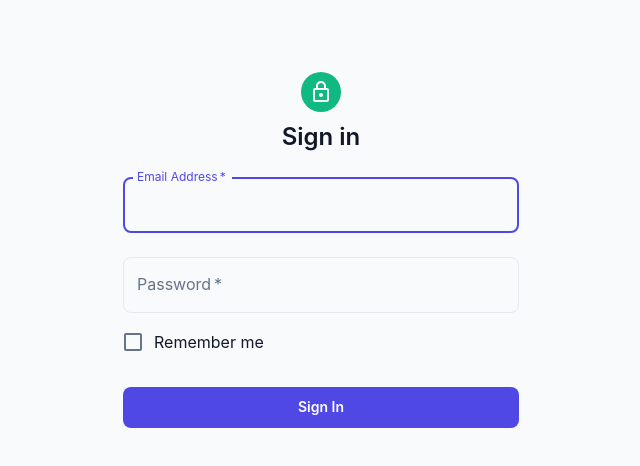
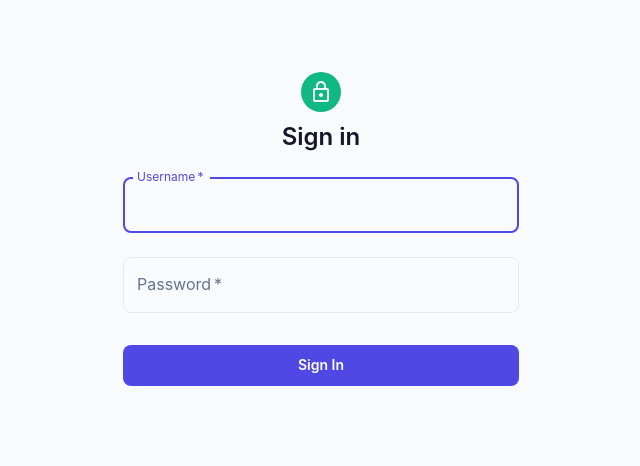
Before and after one commit to przemekxa/Portfolio-CMS, a React (Create React App) app: page /panel/auth in a window 1280 px wide. Shown: the top 466 px of the page, without its empty margins (319-959 px from the left). Built offline with nearby package versions, Linux system fonts and the light colour scheme.

Commit message:
Add sign in, fix CORS

```diff
--- a/package.json
+++ b/package.json
@@ -9,6 +9,7 @@
     "@emotion/styled": "^11.10.5",
     "@fastify/autoload": "^5.4.1",
     "@fastify/cookie": "^8.3.0",
+    "@fastify/cors": "^8.2.0",
     "@fastify/mongodb": "^6.2.0",
     "@fastify/multipart": "^7.3.0",
     "@fastify/session": "^10.0.2",
--- a/src/admin-panel/pages/Menu.tsx
+++ b/src/admin-panel/pages/Menu.tsx
@@ -1,8 +1,39 @@
-import React from "react";
+import React, { useEffect, useState } from "react";
 import DashboardLayout from "../components/DashboardLayout";
+import { MenuItem } from "../../common/menu";
+import { useNavigate } from "react-router-dom";
 
 const Menu: React.FC = () => {
-  return <DashboardLayout>menu</DashboardLayout>;
+  const navigate = useNavigate();
+
+  const [list, setList] = useState<MenuItem[]>([]);
+
+  const loadMenu = async () => {
+    const reply = await fetch("http://localhost:3001/api/menu", {credentials: "include"});
+    if(reply.ok) {
+      const json: MenuItem[] = await reply.json();
+      setList(json);
+    } else {
+      navigate("/auth");
+    }
+  }
+
+  useEffect(() => {
+    loadMenu();
+  }, []);
+
+  return <DashboardLayout>
+    {
+      list.map((item: MenuItem) =>
+        <div key={item.id}>
+          <p>{item.id}</p>
+          <h3>{item.title}</h3>
+          <p>{item.href}</p>
+          <hr />
+        </div>
+      )
+    }
+    </DashboardLayout>;
 };
 
 export default Menu;
--- a/src/admin-panel/pages/SignIn.tsx
+++ b/src/admin-panel/pages/SignIn.tsx
@@ -2,21 +2,32 @@ import React from "react";
 import Avatar from "@mui/material/Avatar";
 import Button from "@mui/material/Button";
 import TextField from "@mui/material/TextField";
-import FormControlLabel from "@mui/material/FormControlLabel";
-import Checkbox from "@mui/material/Checkbox";
 import Box from "@mui/material/Box";
 import LockOutlinedIcon from "@mui/icons-material/LockOutlined";
 import Typography from "@mui/material/Typography";
 import Container from "@mui/material/Container";
+import { useNavigate } from "react-router-dom";
 
 export default function SignIn() {
-  const handleSubmit = (event: React.FormEvent<HTMLFormElement>) => {
+  const navigate = useNavigate();
+
+  const handleSubmit = async (event: React.FormEvent<HTMLFormElement>) => {
     event.preventDefault();
     const data = new FormData(event.currentTarget);
-    console.log({
-      email: data.get("email"),
-      password: data.get("password"),
-    });
+    const reply = await fetch(
+      "http://localhost:3001/api/auth/login",
+      {
+        method: "POST",
+        headers: { "Content-Type": "application/json" },
+        credentials: "include",
+        body: JSON.stringify({ username: data.get("username"), password: data.get("password") })
+      }
+    );
+    if(reply.ok) {
+      navigate("/");
+    } else {
+      alert("Invalid username or password");
+    }
   };
 
   return (
@@ -40,10 +51,10 @@ export default function SignIn() {
             margin="normal"
             required
             fullWidth
-            id="email"
-            label="Email Address"
-            name="email"
-            autoComplete="email"
+            id="isername"
+            label="Username"
+            name="username"
+            autoComplete="username"
             autoFocus
           />
           <TextField
@@ -55,10 +66,6 @@ export default function SignIn() {
             type="password"
             id="password"
             autoComplete="current-password"
-          />
-          <FormControlLabel
-            control={<Checkbox value="remember" color="primary" />}
-            label="Remember me"
           />
           <Button
             type="submit"
--- a/src/server/app.ts
+++ b/src/server/app.ts
@@ -8,6 +8,7 @@ import path from "path";
 import handlebars from "handlebars";
 import mongo from "@fastify/mongodb";
 import multipart from "@fastify/multipart";
+import cors from "@fastify/cors";
 
 declare module "fastify" {
   interface Session {
@@ -79,6 +80,7 @@ const getApp = async () => {
     secret: "Vv6ZPSeui5PN14vxZYAui4L1blNqirzO/a/ZLgR783/CFs8VafGAgLi6tuL500F1",
     cookie: {
       secure: false,
+      sameSite: false,
     },
   });
   app.decorate("authenticated", async (request: any, reply: any) => {
@@ -93,6 +95,9 @@ const getApp = async () => {
     url: process.env.MONGO_URI,
   });
 
+  // CORS
+  app.register(cors, { credentials: true, origin: "http://localhost:3000" });
+
   return app;
 };
 
--- a/src/server/routes/api/auth/index.ts
+++ b/src/server/routes/api/auth/index.ts
@@ -1,6 +1,10 @@
 import { FastifyPluginAsync, FastifyRequest } from "fastify";
 
 const auth: FastifyPluginAsync = async (fastify): Promise<void> => {
+  fastify.get("/status", { preHandler: fastify.authenticated }, async (request, reply) => {
+    reply.code(200).send();
+  })
+
   fastify.post("/login", async (request: FastifyRequest<{ Body: { username: string, password: string }}>, reply) => {
     if(
       request.body.username === process.env.ADMIN_PANEL_USERNAME &&
@@ -15,6 +19,7 @@ const auth: FastifyPluginAsync = async (fastify): Promise<void> => {
 
   fastify.post("/logout", { preHandler: fastify.authenticated }, async (request, reply) => {
     request.session.authenticated = false;
+    request.session.destroy();
     reply.code(200).send();
   })
 };
```
Also changed, not shown: 1 other file (tests, documents, lock files or other folders).
